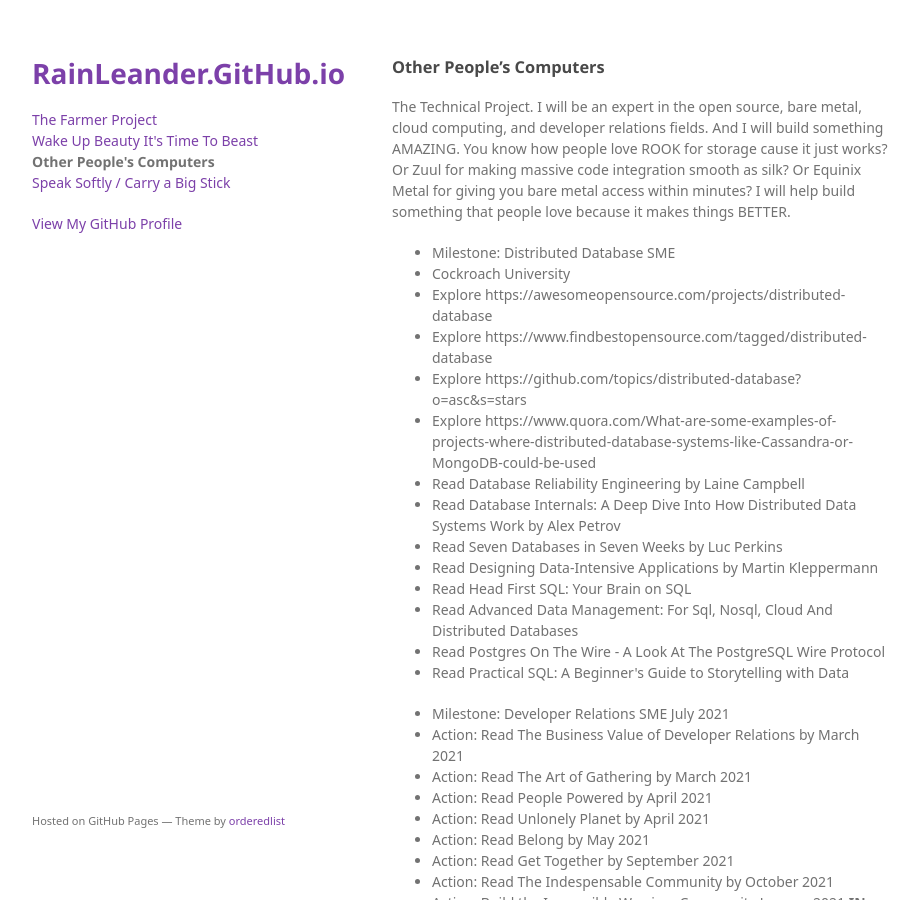
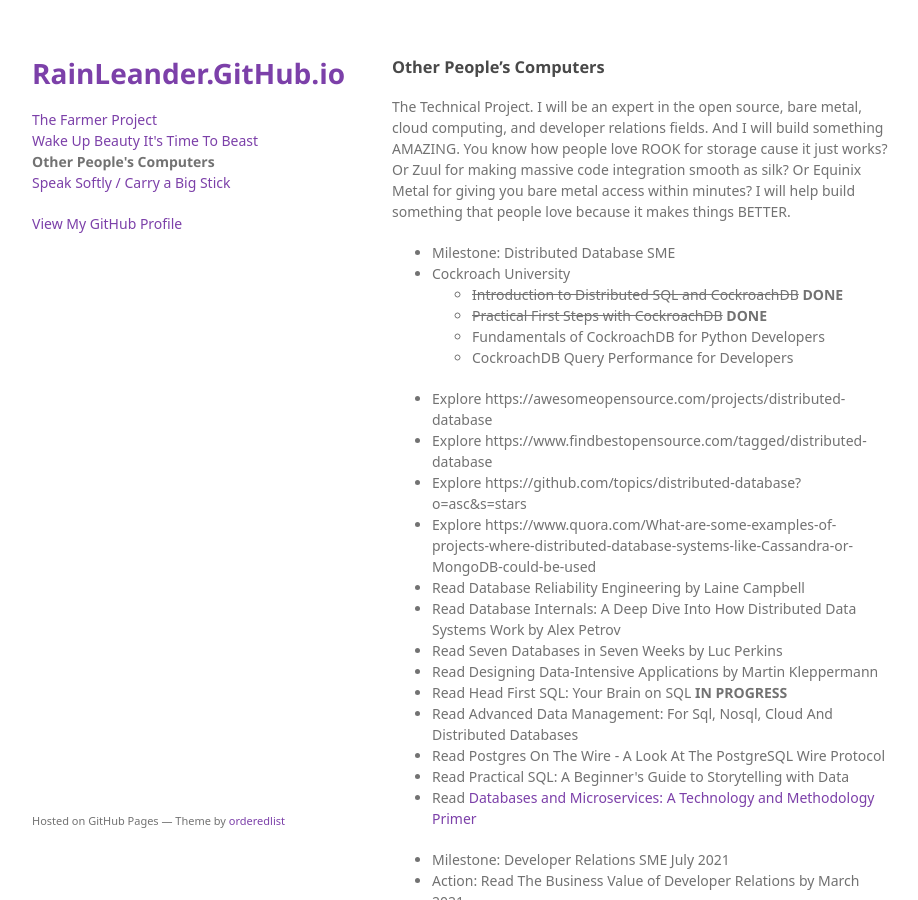
Before and after one commit to rainleander/rainleander.github.io, a Jekyll site: the page other-peoples-computers.html, which Jekyll copies as it is, in a window 1280 px wide and 900 px high. Shown: the whole window, without its empty margins (178-1096 px from the left). Built offline with Jekyll 4.4.1, drawn with Linux system fonts in a browser that asks for light colours; some web fonts are replaced.

Commit message:
Update other-peoples-computers.html

```diff
--- a/other-peoples-computers.html
+++ b/other-peoples-computers.html
@@ -31,6 +31,10 @@
 
         <p><ul><li>Milestone: Distributed Database SME</li>
           <li>Cockroach University</li>
+        <ul><li><del>Introduction to Distributed SQL and CockroachDB</del> <b>DONE</b></li>
+          <li><del>Practical First Steps with CockroachDB</del> <b>DONE</b></li>
+          <li>Fundamentals of CockroachDB for Python Developers</li>
+          <li>CockroachDB Query Performance for Developers</li></ul>
           <li>Explore https://awesomeopensource.com/projects/distributed-database</li>
           <li>Explore https://www.findbestopensource.com/tagged/distributed-database</li>
           <li>Explore https://github.com/topics/distributed-database?o=asc&s=stars</li>
@@ -39,10 +43,11 @@
           <li>Read Database Internals: A Deep Dive Into How Distributed Data Systems Work by Alex Petrov</li>
           <li>Read Seven Databases in Seven Weeks by Luc Perkins</li>
           <li>Read Designing Data-Intensive Applications by Martin Kleppermann</li>
-          <li>Read Head First SQL: Your Brain on SQL</li>
+        <li>Read Head First SQL: Your Brain on SQL <b>IN PROGRESS</b></li>
         <li>Read Advanced Data Management: For Sql, Nosql, Cloud And Distributed Databases</li>
         <li>Read Postgres On The Wire - A Look At The PostgreSQL Wire Protocol</li>
-        <li>Read Practical SQL: A Beginner's Guide to Storytelling with Data</li></ul>
+        <li>Read Practical SQL: A Beginner's Guide to Storytelling with Data</li>
+        <li>Read <a href="https://thenewstack.io/databases-and-microservices-a-technology-and-methodology-primer/">Databases and Microservices: A Technology and Methodology Primer</a></li></ul>
 
         <ul><li>Milestone: Developer Relations SME July 2021</li>
           <li>Action: Read The Business Value of Developer Relations by March 2021</li>
```
